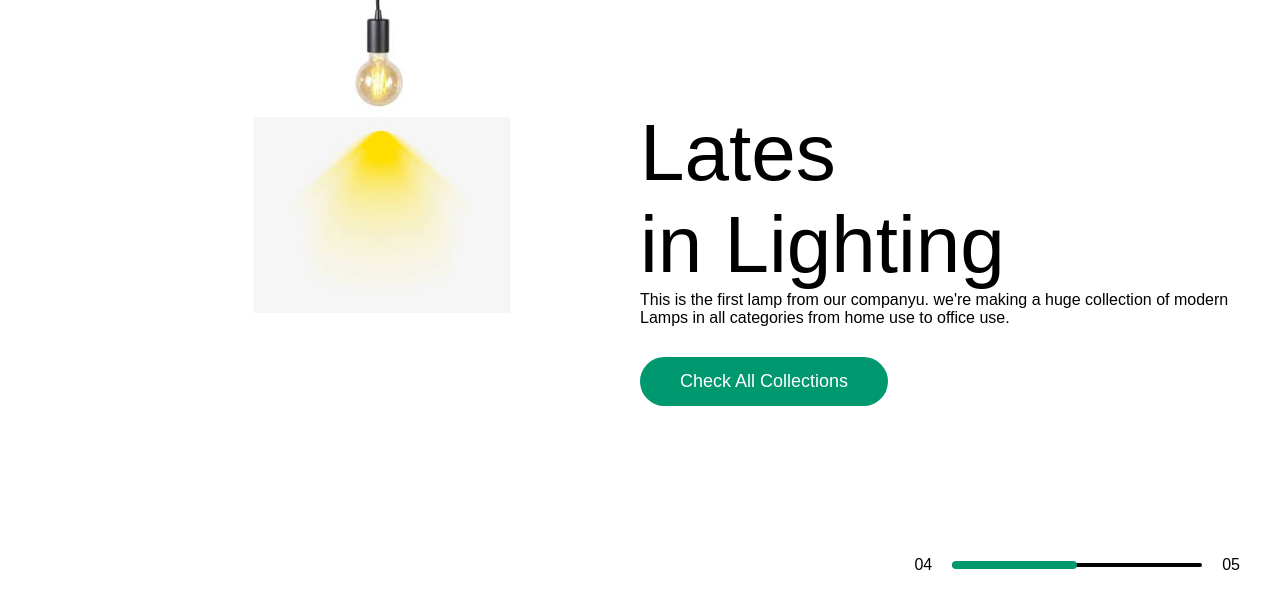
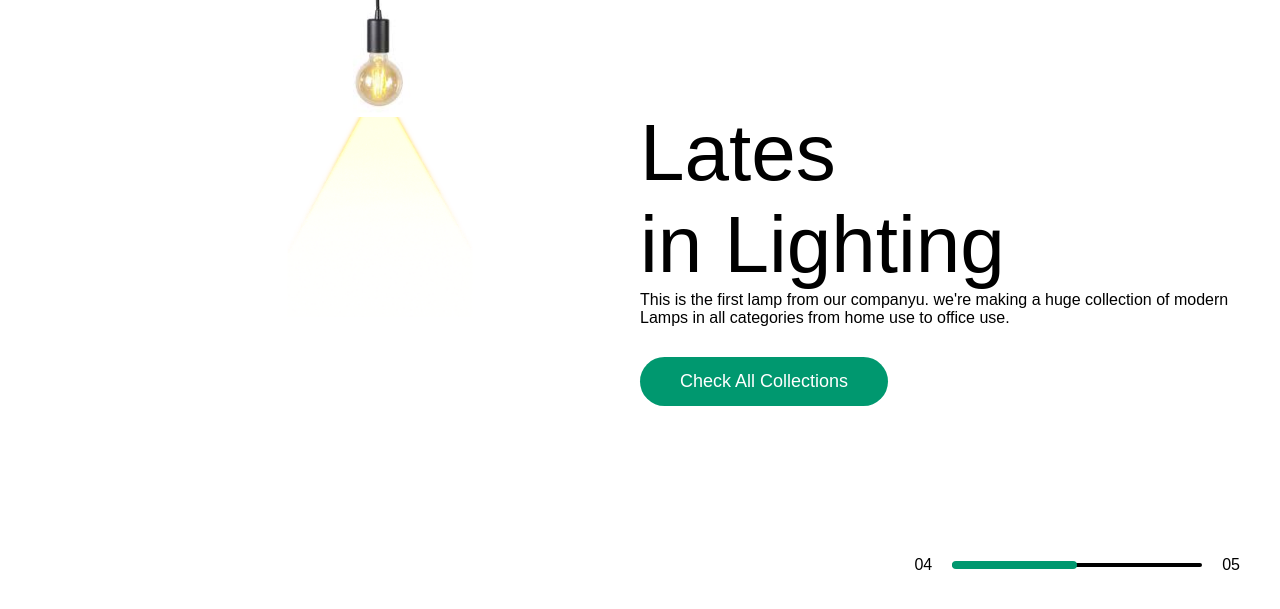
Before and after one commit to shukrimusa/lamp, a plain HTML site: page index.html in a window 1280 px wide. Both pictures are taken after a click on the button 1147 px from the left and 42 px from the top of the page. Shown: the part 67-676 px from the top of the page. Drawn offline with Linux system fonts and the light colour scheme.

Commit message:
new update

```diff
--- a/index.html
+++ b/index.html
@@ -5,7 +5,7 @@
     <meta charset="UTF-8">
     <meta http-equiv="X-UA-Compatible" content="IE=edge">
     <meta name="viewport" content="width=device-width, initial-scale=1.0">
-    <title>Document</title>
+    <title>lamp</title>
     <link rel="stylesheet" href="style.css">
 </head>
 
@@ -24,7 +24,7 @@
         </nav>
         <div class="lamp-container">
             <img src="images/lamp.jpg" alt="img" class="lamp">
-            <img src="images/light.jpg" alt="img" class="light" id="light">
+            <img src="images/light.png" alt="img" class="light" id="light">
 
         </div>
         <div class="text-container">
--- a/style.css
+++ b/style.css
@@ -86,6 +86,7 @@ button span {
     transform: translateX(-50%);
     opacity: 0;
     transition: opacity 0.5s;
+    width: 100%
 }
 .text-container {
     max-width: 600px;
```
Also changed, not shown: images/download.jpg (deleted), images/light.jpg (deleted), images/light.png (added).
